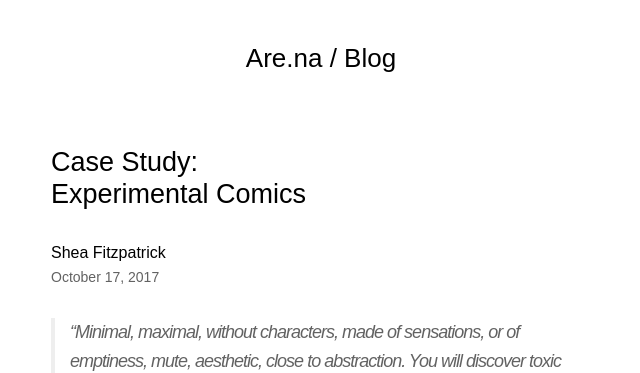
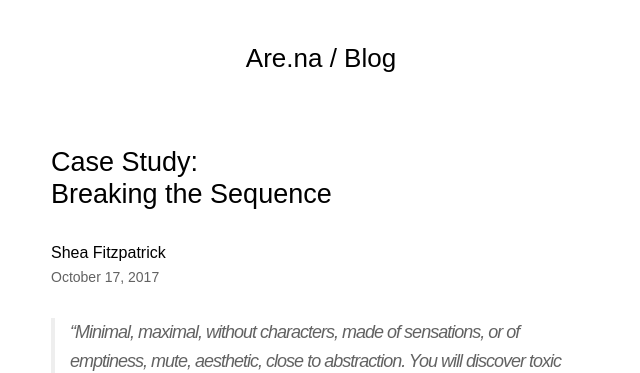
Before and after one commit to aredotna/building, a Jekyll site: the page built from _posts/2017-10-17-breaking-the-sequence.markdown, in a window 1280 px wide and 900 px high. Shown: the top 373 px of the window, without its empty margins (319-959 px from the left). Built offline with Jekyll 4.4.1, drawn with Linux system fonts in a browser that asks for light colours.

Commit message:
Update title

```diff
--- a/_posts/2017-10-17-experimental-comics.markdown
+++ b/_posts/2017-10-17-breaking-the-sequence.markdown
@@ -1,5 +1,5 @@
 ---
-title: Experimental Comics
+title: Breaking the Sequence
 date: 2017-10-17 12:00:00 Z
 categories:
 - Case Study
```
